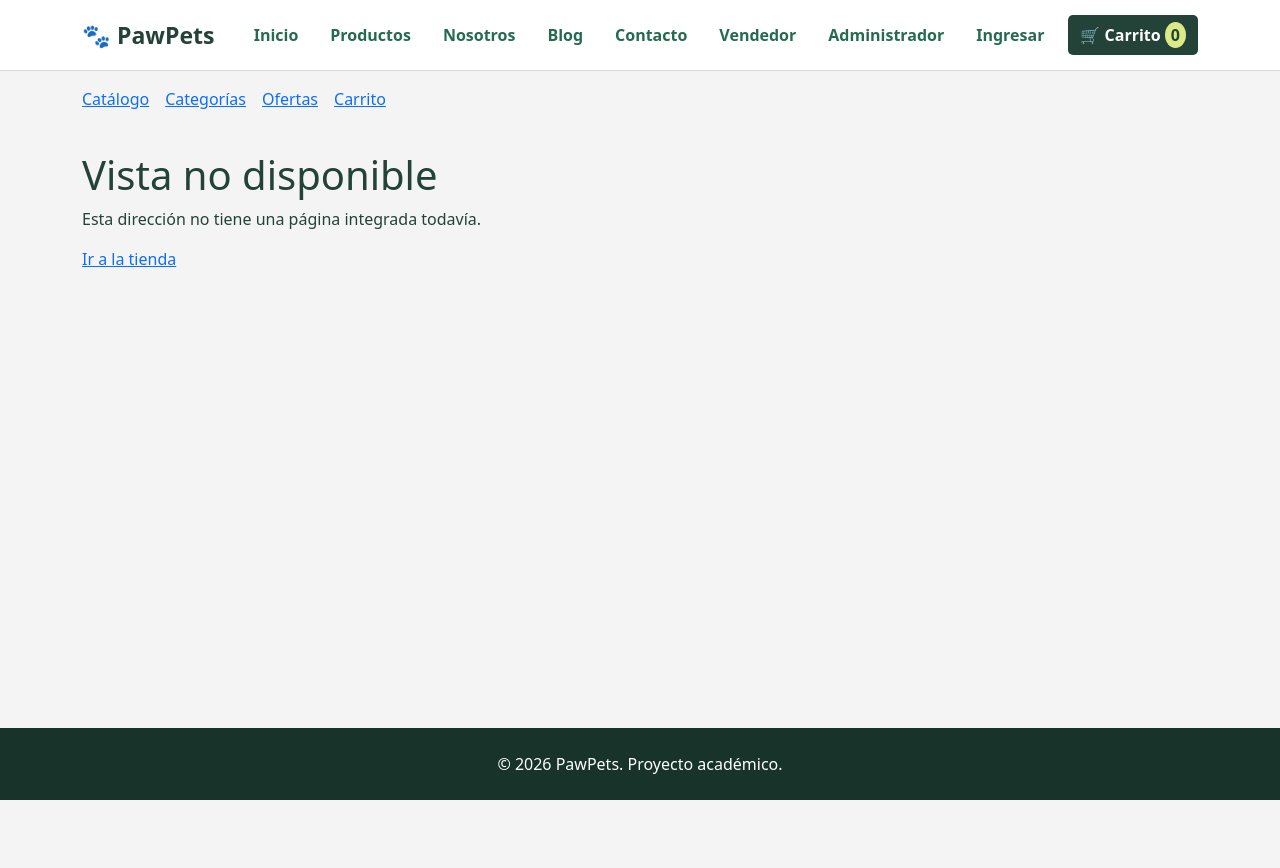
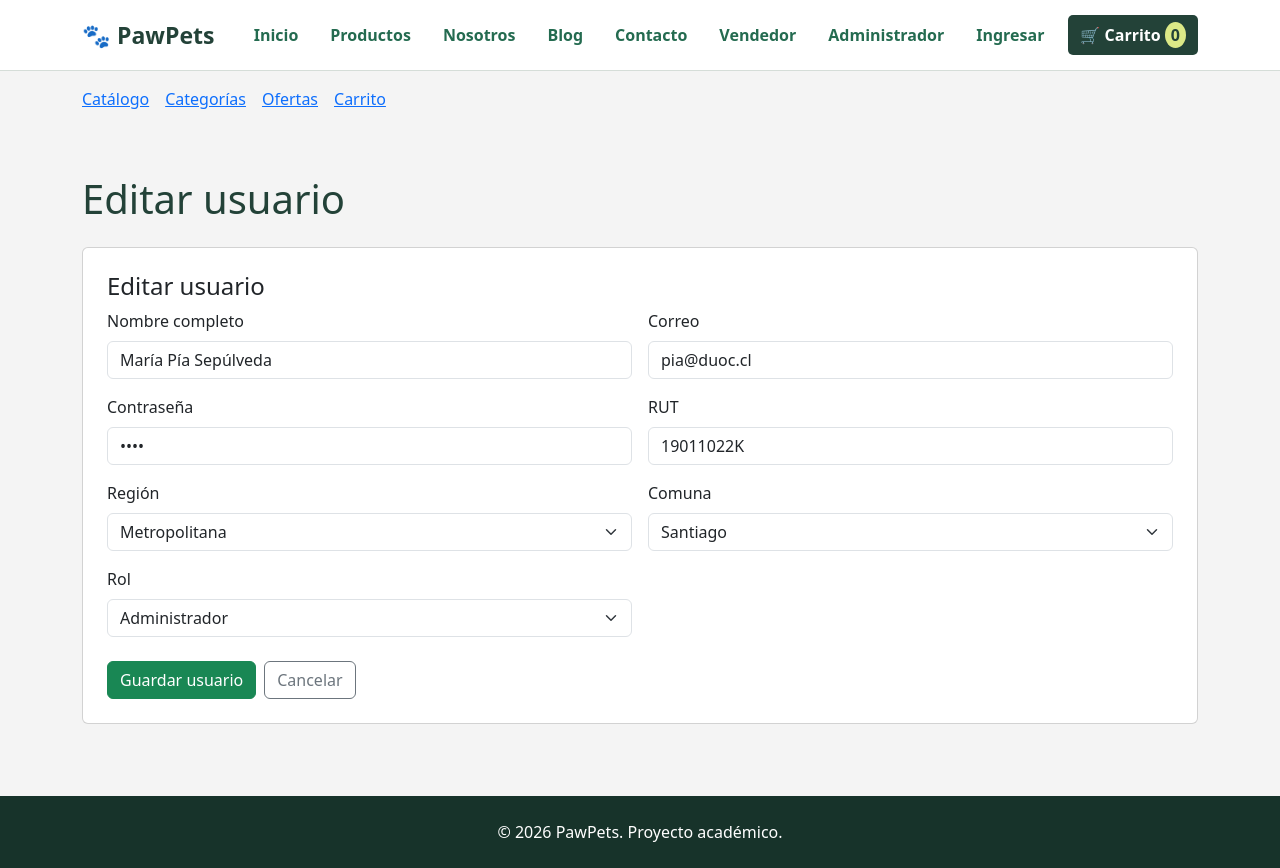
Before and after one commit to Piita3569/Caso3_PawPets_React, a React (Vite) app: page /admin/usuarios/1 in a window 1280 px wide. Before the commit the page ends 800 px from the top, so only its background shows below. Built offline with nearby package versions, Linux system fonts and the light colour scheme.

Commit message:
Luis: Agrega NuevoUsuario y EditarUsuario con CRUD completo

```diff
--- a/src/App.jsx
+++ b/src/App.jsx
@@ -25,6 +25,8 @@ import Contacto from './paginas/Contacto.jsx'
 import Vendedor from './paginas/Vendedor.jsx'
 import AdminUsuarios from './paginas/AdminUsuarios.jsx'
 import Perfil from './paginas/Perfil.jsx'
+import NuevoUsuario from './paginas/NuevoUsuario.jsx'
+import EditarUsuario from './paginas/EditarUsuario.jsx'
 import './estilos/tienda.css'
 
 
@@ -79,6 +81,8 @@ function ContenidoApp({ usuario, setUsuario }) {
           <Route path="/registro" element={<Registro />} />
           <Route path="/contacto" element={<Contacto />} />
           <Route path="/vendedor" element={<Vendedor />} />
+          <Route path="/admin/usuarios/nuevo" element={<NuevoUsuario />} />
+          <Route path="/admin/usuarios/:id" element={<EditarUsuario />} />
           <Route path="/admin/usuarios" element={<AdminUsuarios />} />
           <Route path="/perfil" element={<Perfil />} />
           <Route path="*" element={<main className="container py-4"><h1>Vista no disponible</h1>
--- /dev/null
+++ b/src/paginas/EditarUsuario.jsx
@@ -0,0 +1,39 @@
+import { useNavigate, useParams } from 'react-router-dom'
+import FormularioUsuario from '../componentes/FormularioUsuario.jsx'
+import { buscarUsuario, actualizarUsuario } from '../servicios/usuarios.js'
+
+function EditarUsuario() {
+  const { id } = useParams()
+  const navigate = useNavigate()
+  const usuario = buscarUsuario(id)
+
+  if (!usuario) {
+    return (
+      <main className="container py-5">
+        <div className="alert alert-danger">Usuario no encontrado.</div>
+      </main>
+    )
+  } // fin if no usuario
+
+  function guardar(datos) {
+    actualizarUsuario(usuario.id, datos)
+    navigate('/admin/usuarios')
+  } // fin guardar
+
+  function cancelar() {
+    navigate('/admin/usuarios')
+  } // fin cancelar
+
+  return (
+    <main className="container py-5">
+      <h1 className="mb-4">Editar usuario</h1>
+      <FormularioUsuario
+        usuarioInicial={usuario}
+        onGuardar={guardar}
+        onCancelar={cancelar}
+      />
+    </main>
+  )
+} // fin EditarUsuario
+
+export default EditarUsuario
--- /dev/null
+++ b/src/paginas/NuevoUsuario.jsx
@@ -0,0 +1,28 @@
+import { useNavigate } from 'react-router-dom'
+import FormularioUsuario from '../componentes/FormularioUsuario.jsx'
+import { crearUsuario } from '../servicios/usuarios.js'
+
+function NuevoUsuario() {
+  const navigate = useNavigate()
+
+  function guardar(datos) {
+    crearUsuario(datos)
+    navigate('/admin/usuarios')
+  } // fin guardar
+
+  function cancelar() {
+    navigate('/admin/usuarios')
+  } // fin cancelar
+
+  return (
+    <main className="container py-5">
+      <h1 className="mb-4">Nuevo usuario</h1>
+      <FormularioUsuario
+        onGuardar={guardar}
+        onCancelar={cancelar}
+      />
+    </main>
+  )
+} // fin NuevoUsuario
+
+export default NuevoUsuario
```
